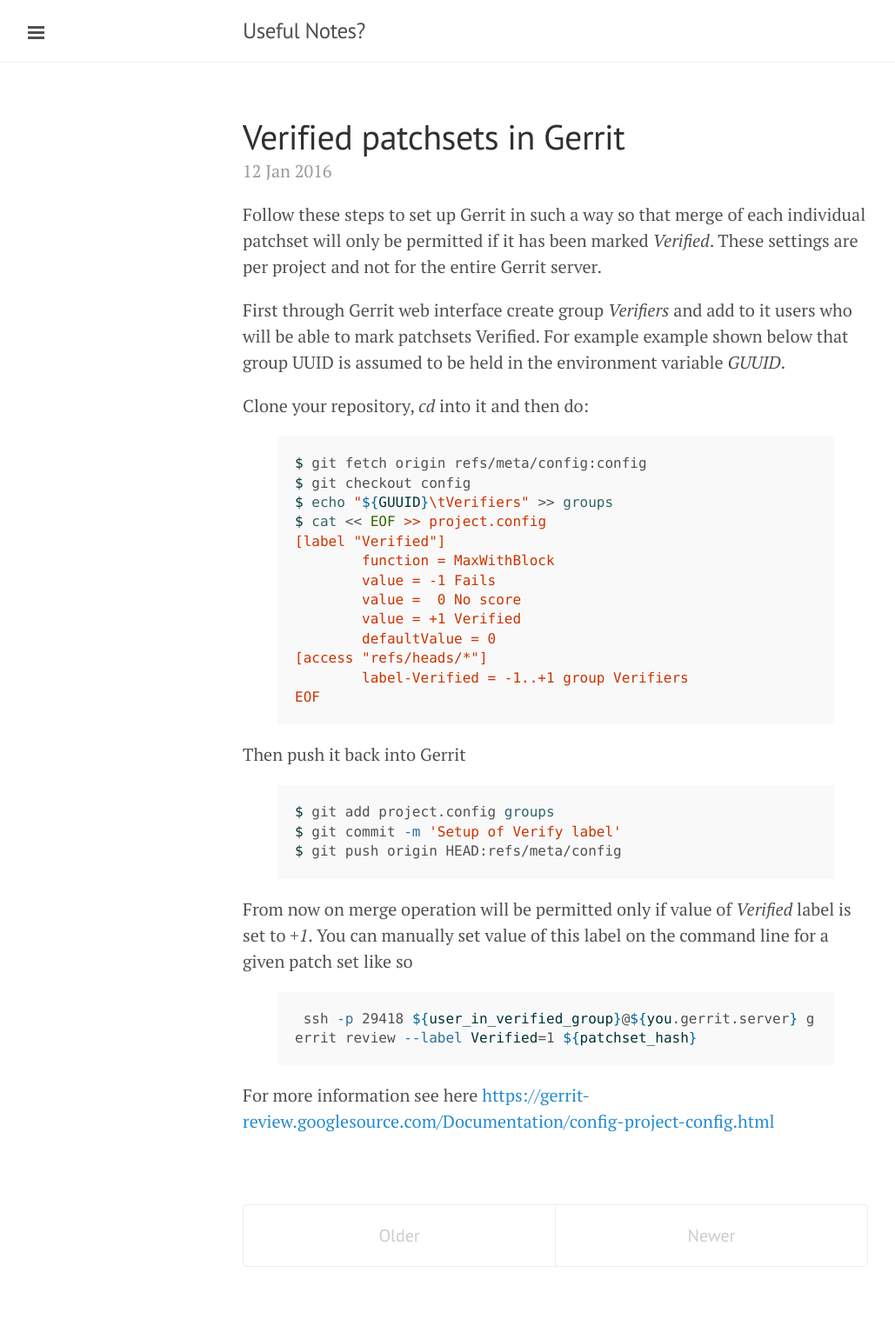
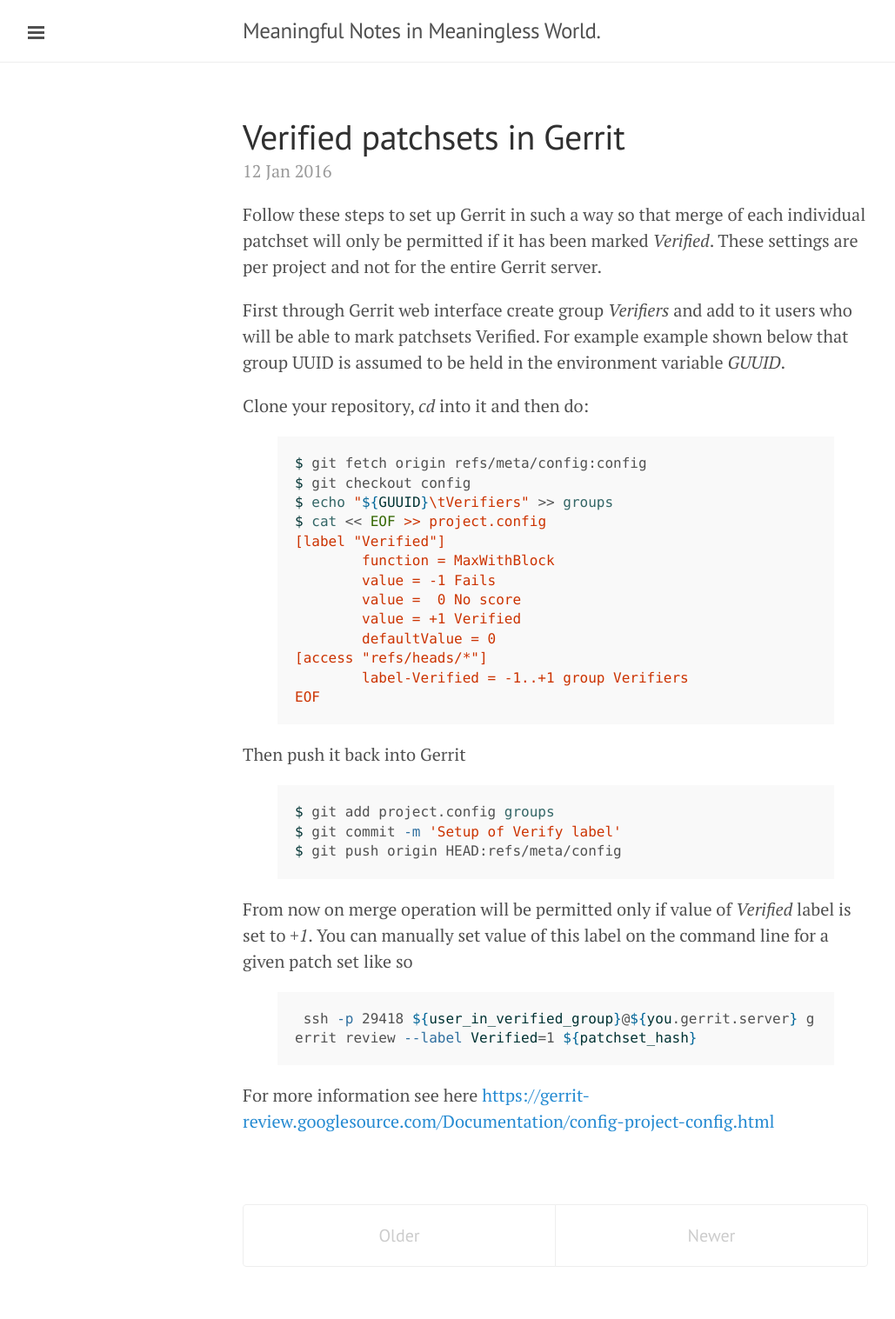
Before and after one commit to priimak/priimak.github.io, a Jekyll site: the page built from index.html, in a window 1280 px wide. Shown: the whole page at 87% size, without its empty margins (1-1030 px from the left). Built offline with Jekyll 4.4.1, drawn with Linux system fonts in a browser that asks for light colours; the list of posts is cut into pages by our own code.

Commit message:
Update _config.yml

```diff
--- a/_config.yml
+++ b/_config.yml
@@ -2,7 +2,7 @@ excerpt_separator: ""
 pygments: true
 markdown: kramdown
 url: http://priimak.github.io
-title: Useful Notes?
+title: Meaningful Notes in Meaningless World.
 tagline:
 description: Blog related to science, software and ...
 paginate: 5
```
